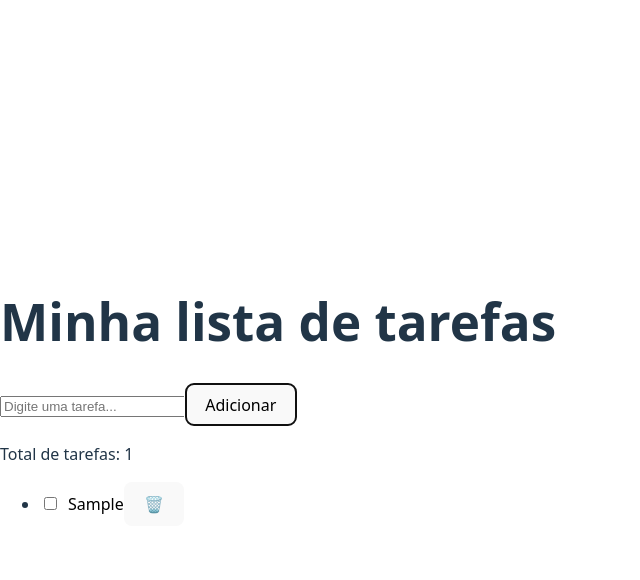
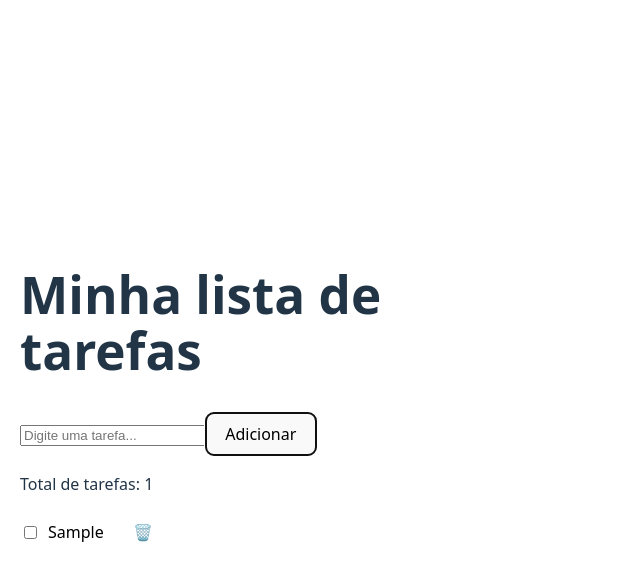
Before and after one commit to Ezequiel-Portifolio/todo-list-vite, a React (Vite) app: page / in a window 1280 px wide. Both pictures are taken after typing "Sample" into the empty fields and a click on the button "Adicionar". Shown: the top 580 px of the page, without its empty margins (0-640 px from the left). Built offline with nearby package versions, Linux system fonts and the light colour scheme.

Commit message:
refactor: restructure Todo components and introduce type definitions for better organization and readability

```diff
--- a/src/App.tsx
+++ b/src/App.tsx
@@ -1,11 +1,7 @@
 import { useState } from "react";
 import TodoForm from "./components/TodoForm";
-
-type Todo = {
-  id: number;
-  text: string;
-  completed: boolean;
-};
+import TodoList from "./components/TodoList";
+import { Todo } from "./types";
 
 function App() {
   const [todos, setTodos] = useState<Todo[]>([]);
@@ -32,29 +28,14 @@ function App() {
   };
 
   return (
-    <div>
+    <div style={{ maxWidth: "500px", margin: "0 auto", padding: "20px" }}>
       <h1>Minha lista de tarefas</h1>
 
       <TodoForm onAdd={addTodo} />
 
       <p>Total de tarefas: {todos.length}</p>
-      <ul>
-        {todos.map((todo) => (
-          <li key={todo.id}>
-            <label style={{ cursor: "pointer"}}>
-              <input
-                type="checkbox"
-                checked={todo.completed}
-                onChange={() => toggleTodo(todo.id)}
-                />
-                <span style={{ textDecoration: todo.completed ? "line-through" : "none", color: todo.completed ? "gray" : "black", marginLeft: "8px" }}>
-                {todo.text}
-                </span>
-            </label>
-            <button onClick={() => deleteTodo(todo.id)}>🗑️</button>
-          </li>
-        ))}
-      </ul>
+
+      <TodoList todos={todos} onToggle={toggleTodo} onDelete={deleteTodo} />
     </div>
   );
 }
--- a/src/components/TodoItem.tsx
+++ b/src/components/TodoItem.tsx
@@ -0,0 +1,47 @@
+import { Todo } from "../types";
+
+type TodoItemProps = {
+  todo: Todo;
+  onToggle: (id: number) => void;
+  onDelete: (id: number) => void;
+};
+
+function TodoItem({ todo, onToggle, onDelete }: TodoItemProps) {
+  return (
+    <li
+      style={{
+        display: "flex",
+        alignItems: "center",
+        gap: "10px",
+        marginBottom: "8px",
+      }}
+    >
+      <label
+        style={{ cursor: "pointer", display: "flex", alignItems: "center" }}
+      >
+        <input
+          type="checkbox"
+          checked={todo.completed}
+          onChange={() => onToggle(todo.id)}
+        />
+        <span
+          style={{
+            textDecoration: todo.completed ? "line-through" : "none",
+            color: todo.completed ? "gray" : "black",
+            marginLeft: "8px",
+          }}
+        >
+          {todo.text}
+        </span>
+      </label>
+      <button
+        onClick={() => onDelete(todo.id)}
+        style={{ background: "transparent", border: "none", cursor: "pointer" }}
+      >
+        🗑️
+      </button>
+    </li>
+  );
+}
+
+export default TodoItem;
--- a/src/components/TodoList.tsx
+++ b/src/components/TodoList.tsx
@@ -0,0 +1,29 @@
+import { Todo } from "../types";
+import TodoItem from "./TodoItem";
+
+type TodoListProps = {
+  todos: Todo[];
+  onToggle: (id: number) => void;
+  onDelete: (id: number) => void;
+};
+
+function TodoList({ todos, onToggle, onDelete }: TodoListProps) {
+  if (todos.length === 0) {
+    return <p>Nenhuma tarefa por aqui! 🎉</p>;
+  }
+
+  return (
+    <ul style={{ listStyle: "none", padding: 0 }}>
+      {todos.map((todo) => (
+        <TodoItem
+          key={todo.id}
+          todo={todo}
+          onToggle={onToggle}
+          onDelete={onDelete}
+        />
+      ))}
+    </ul>
+  );
+}
+
+export default TodoList;
--- /dev/null
+++ b/src/types.ts
@@ -0,0 +1,5 @@
+export type Todo = {
+  id: number;
+  text: string;
+  completed: boolean;
+};
```
